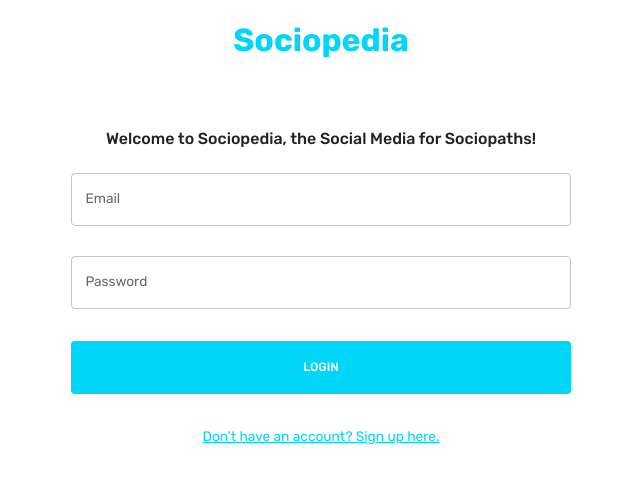
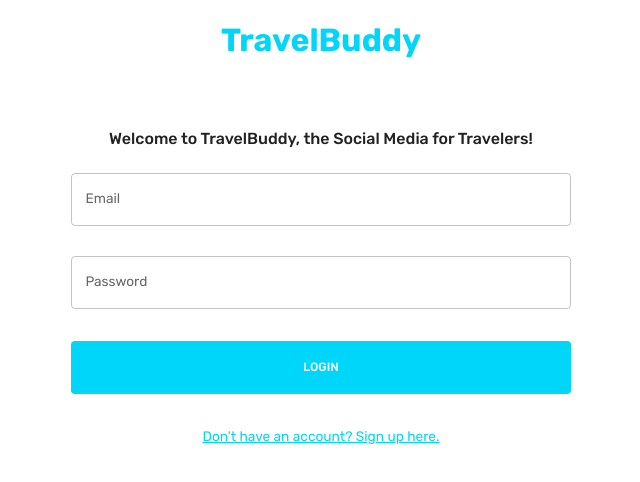
Before and after one commit to HelenGezahegn/travel-buddy, a React (Create React App) app in the folder client/: page / in a window 1280 px wide. Shown: the top 482 px of the page, without its empty margins (319-959 px from the left). Built offline with nearby package versions, Linux system fonts and the light colour scheme.

Commit message:
fix: add unique key to FriendListWidget + update app's name to TravelBuddy

```diff
--- a/client/src/scenes/loginPage/index.jsx
+++ b/client/src/scenes/loginPage/index.jsx
@@ -12,7 +12,7 @@ const LoginPage = () => {
       textAlign="center"
     >
       <Typography fontWeight="bold" fontSize="32px" color="primary">
-        Sociopedia
+        TravelBuddy
       </Typography>
       <Box
         width={isNonMobileScreens ? "50%" : "93%"}
@@ -22,7 +22,7 @@ const LoginPage = () => {
         backgroundColor={theme.palette.background.alt}
       >
         <Typography fontWeight="500" variant="h5" sx={{ mb: "1.5rem" }}>
-          Welcome to Sociopedia, the Social Media for Sociopaths!
+          Welcome to TravelBuddy, the Social Media for Travelers!
         </Typography>
         <Form />
       </Box>
--- a/client/src/scenes/navBar/index.jsx
+++ b/client/src/scenes/navBar/index.jsx
@@ -57,7 +57,7 @@ const NavBar = () => {
             }
           }}
         >
-          Sociopedia
+          TravelBuddy
         </Typography>
         {isNonMobileScreens && (
           <FlexBetween
@@ -88,7 +88,6 @@ const NavBar = () => {
             onClick={() => {
               navigate("/messages");
             }}
-            sx={{ color: theme.palette.mode === "dark" ? light : dark }}
           >
             <Message sx={{ fontSize: "25px" }} />
           </IconButton>
--- a/client/src/scenes/widgets/FriendListWidget.jsx
+++ b/client/src/scenes/widgets/FriendListWidget.jsx
@@ -36,9 +36,9 @@ const FriendListWidget = ({ userId }) => {
         Friend List
       </Typography>
       <Box display="flex" flexDirection="column" gap="1.5rem">
-        {friends.map((friend) => (
+        {friends.map((friend, index) => (
           <Friend
-            key={friend._id}
+            key={`${friend._id}_${index}`}
             friendId={friend._id}
             name={`${friend.firstName} ${friend.lastName}`}
             subtitle={friend.occupation}
```
